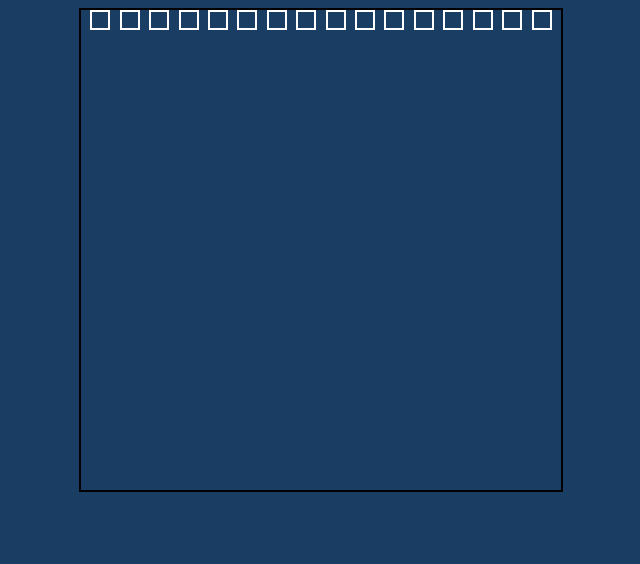
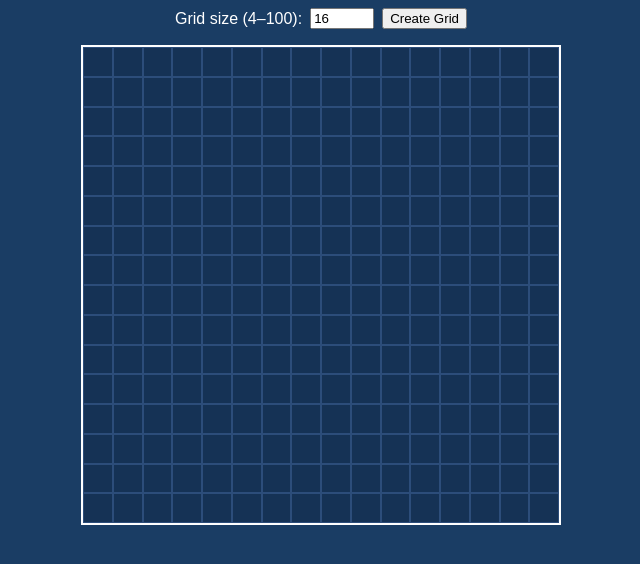
Before and after one commit to Ash-x1/Etch-a-Sketch-, a plain HTML site: page index.html in a window 1280 px wide. Shown: the whole page, without its empty margins (319-959 px from the left). Drawn offline with Linux system fonts and the light colour scheme; a web font is replaced by a local one.

Commit message:
Merge final version with main

```diff
--- a/index.html
+++ b/index.html
@@ -7,6 +7,12 @@
     <title>Etch-a-Sketch || game</title>
 </head>
 <body>
+    <div class="controls">
+        <label for="sizeInput">Grid size (4–100):</label>
+        <input type="number" id="sizeInput" min="4" max="100" value="16">
+        <button id="setGridBtn">Create Grid</button>
+    </div>
+
     <div class="main" id="divMain"></div>
 
 
--- a/script.js
+++ b/script.js
@@ -1,16 +1,31 @@
 const divMain = document.querySelector("#divMain");
-//const divGrid = document.createElement("div");
-//divMain.appendChild(divGrid);
-function draw(){
-    for(let i = 0; i < 16; i++){
-        const divGrid = document.createElement("div");
-        divGrid.style.height= "16px";
-        divGrid.style.width= "16px";
-        divGrid.style.border= "white 2px solid";
-        //divGrid.style.background= "black";
-        divMain.appendChild(divGrid);
-    }
-    return;
+const sizeInput = document.querySelector("#sizeInput");
+const setGridBtn = document.querySelector("#setGridBtn");
+
+function createGrid(size) {
+  divMain.innerHTML = "";
+  const numOfSquares = size * size;
+  const squareSize = 100 / size;
+
+  for (let i = 0; i < numOfSquares; i++) {
+    const square = document.createElement("div");
+    square.classList.add("square");
+    square.style.width = `${squareSize}%`;
+
+    square.addEventListener("mouseenter", () => {
+      const randomColor = `hsl(${Math.random() * 360}, 90%, 40%)`;
+      square.style.backgroundColor = randomColor;
+    });
+
+    divMain.appendChild(square);
+  }
 }
-draw();
-console.log(draw);
+
+setGridBtn.addEventListener("click", () => {
+  let size = parseInt(sizeInput.value);
+  if (isNaN(size) || size < 4) size = 4;
+  if (size > 100) size = 100;
+  createGrid(size);
+});
+
+createGrid(16);
--- a/style.css
+++ b/style.css
@@ -1,20 +1,40 @@
 @import url('https://fonts.googleapis.com/css2?family=Bitcount+Grid+Single:wght@100..900&display=swap');
 
-*{
-    font-family: 'Bitcount Grid Single';
-    font-size: 36px;
-    background-color: #1A3D64;
+* {
+  box-sizing: border-box;
 }
 
-.main{
-    height: 60vh;
-    width: 60vh;
-    align-self: center;
-    justify-self: center;
-    border: black 2px solid;
-    display: flex;
-    flex-direction: row;
-    align-items: flex-start;
-    flex-wrap: wrap;
-    justify-content: space-evenly;
+body {
+  background-color: #1A3D64;
+  color: white;
+  font-family: 'Bitcount Grid Single', sans-serif;
+  text-align: center;
+  display: flex;
+  flex-direction: column;
+  align-items: center;
+  gap: 1rem;
 }
+
+#divMain {
+  display: flex;
+  flex-wrap: wrap;
+  justify-content: flex-start;
+  align-content: flex-start;
+  border: 2px solid white;
+  width: 60vmin;
+  height: 60vmin;
+  background-color: #153255;
+}
+
+.square {
+  border: 1px solid #2c4d7a;
+  aspect-ratio: 1 / 1;
+  flex-grow: 1;
+}
+
+.controls {
+  display: flex;
+  gap: 0.5rem;
+  align-items: center;
+  justify-content: center;
+}
```
